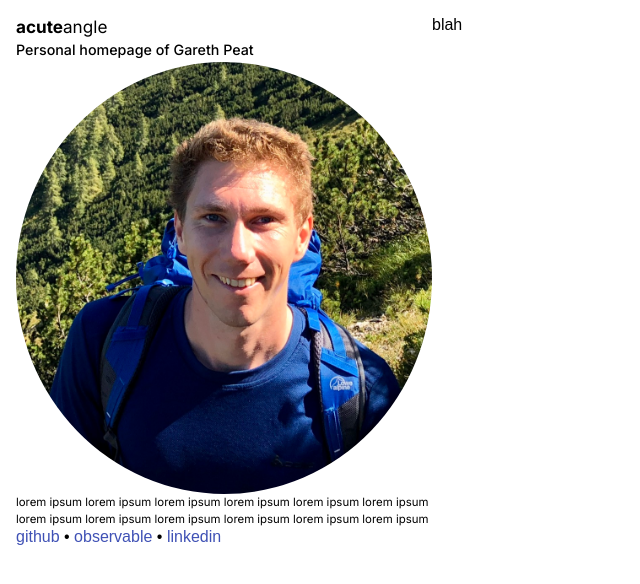
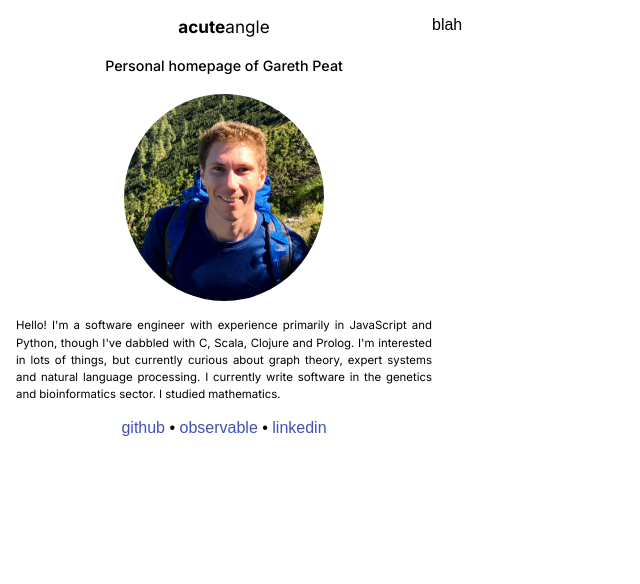
Before and after one commit to peatroot/acuteangle, a React (Create React App) app: page / in a window 1280 px wide. Shown: the top 584 px of the page, without its empty margins (0-640 px from the left). Built offline with nearby package versions, Linux system fonts and the light colour scheme.

Commit message:
Update bio text

```diff
--- a/src/components/Biography.js
+++ b/src/components/Biography.js
@@ -1,6 +1,6 @@
 import React from 'react';
 import { makeStyles } from '@material-ui/core/styles';
-import { Avatar, Typography, Link } from '@material-ui/core';
+import { Grid, Avatar, Typography, Link } from '@material-ui/core';
 
 const useStyles = makeStyles({
   avatar: {
@@ -10,6 +10,7 @@ const useStyles = makeStyles({
     // margin: 10,
     width: '100%',
     height: '100%',
+    maxWidth: '200px',
   },
 });
 
@@ -17,24 +18,47 @@ const useStyles = makeStyles({
 const Biography = () => {
   const classes = useStyles();
   return (
-    <div>
+    <Grid
+      container
+      direction="column"
+      justify="center"
+      alignItems="center"
+      spacing={2}
+    >
+      <Grid item>
         <Typography variant="h5" component="h1">
           <strong>acute</strong>angle
         </Typography>
+      </Grid>
+      <Grid item>
         <Typography variant="h6">Personal homepage of Gareth Peat</Typography>
+      </Grid>
+      <Grid item>
         <Avatar
           alt="Gareth Peat"
           src="headshot.jpg"
           className={classes.bigAvatar}
         />
-      <Typography>
-        lorem ipsum lorem ipsum lorem ipsum lorem ipsum lorem ipsum lorem ipsum
-        lorem ipsum lorem ipsum lorem ipsum lorem ipsum lorem ipsum lorem ipsum
+      </Grid>
+      <Grid item>
+        <Typography align="justify">
+          Hello! I'm a software engineer with experience primarily in JavaScript
+          and Python, though I've dabbled with C, Scala, Clojure and Prolog. I'm
+          interested in lots of things, but currently curious about graph
+          theory, expert systems and natural language processing. I currently
+          write software in the genetics and bioinformatics sector. I studied
+          mathematics.
+          {/* lorem ipsum lorem ipsum lorem ipsum lorem ipsum lorem ipsum lorem
+          ipsum lorem ipsum lorem ipsum lorem ipsum lorem ipsum lorem ipsum
+          lorem ipsum */}
         </Typography>
+      </Grid>
+      <Grid item>
         <Link href="https://github.com/peatroot">github</Link> •{' '}
         <Link href="https://observablehq.com/@peatroot">observable</Link> •{' '}
         <Link href="https://www.linkedin.com/in/garethpeat/">linkedin</Link>
-    </div>
+      </Grid>
+    </Grid>
   );
 };
 
```
Lines whose indentation alone changed are shown as unchanged.
